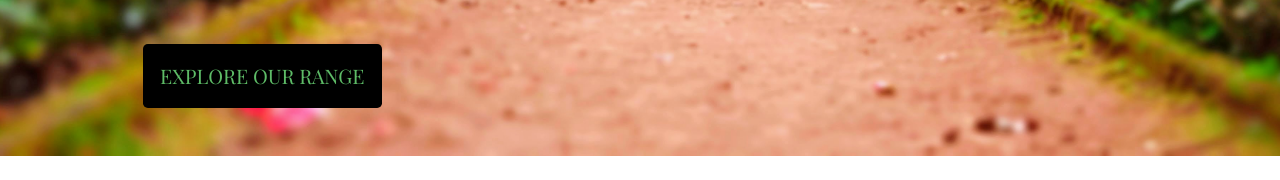
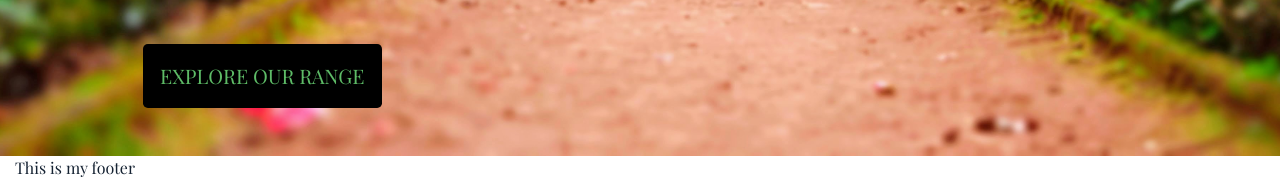
Before and after one commit to jenkidev/MSP4_Baradwys_Garddwyr, a Django app: page / in a window 1280 px wide. Shown: the part 644-824 px from the top of the page. Before the commit the page ends 800 px from the top, so only its background shows below. Run offline with Django 3.2, Linux system fonts and the light colour scheme; some libraries are stand-ins or nearby versions.

Commit message:
Create proto footer in base.html

```diff
--- a/templates/base.html
+++ b/templates/base.html
@@ -144,6 +144,13 @@
     {% block content %}
 
     {%endblock %}
+    <footer>
+        <div class="container-fluid bg-white">
+            <div class="row"></div>
+            <p>This is my footer</p>
+        </div>
+
+    </footer>
 
     {% block postloadjs %}
 
```
